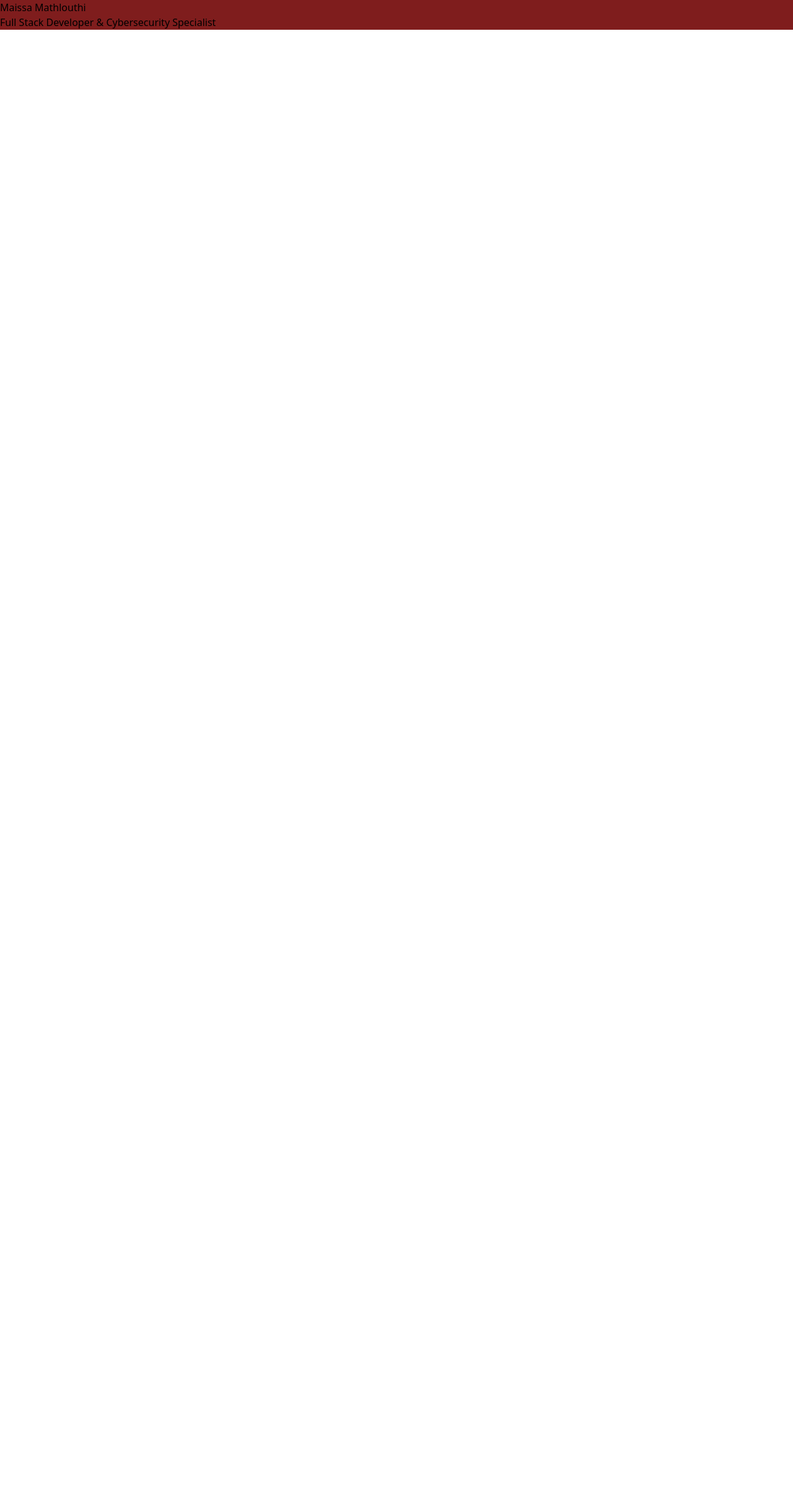
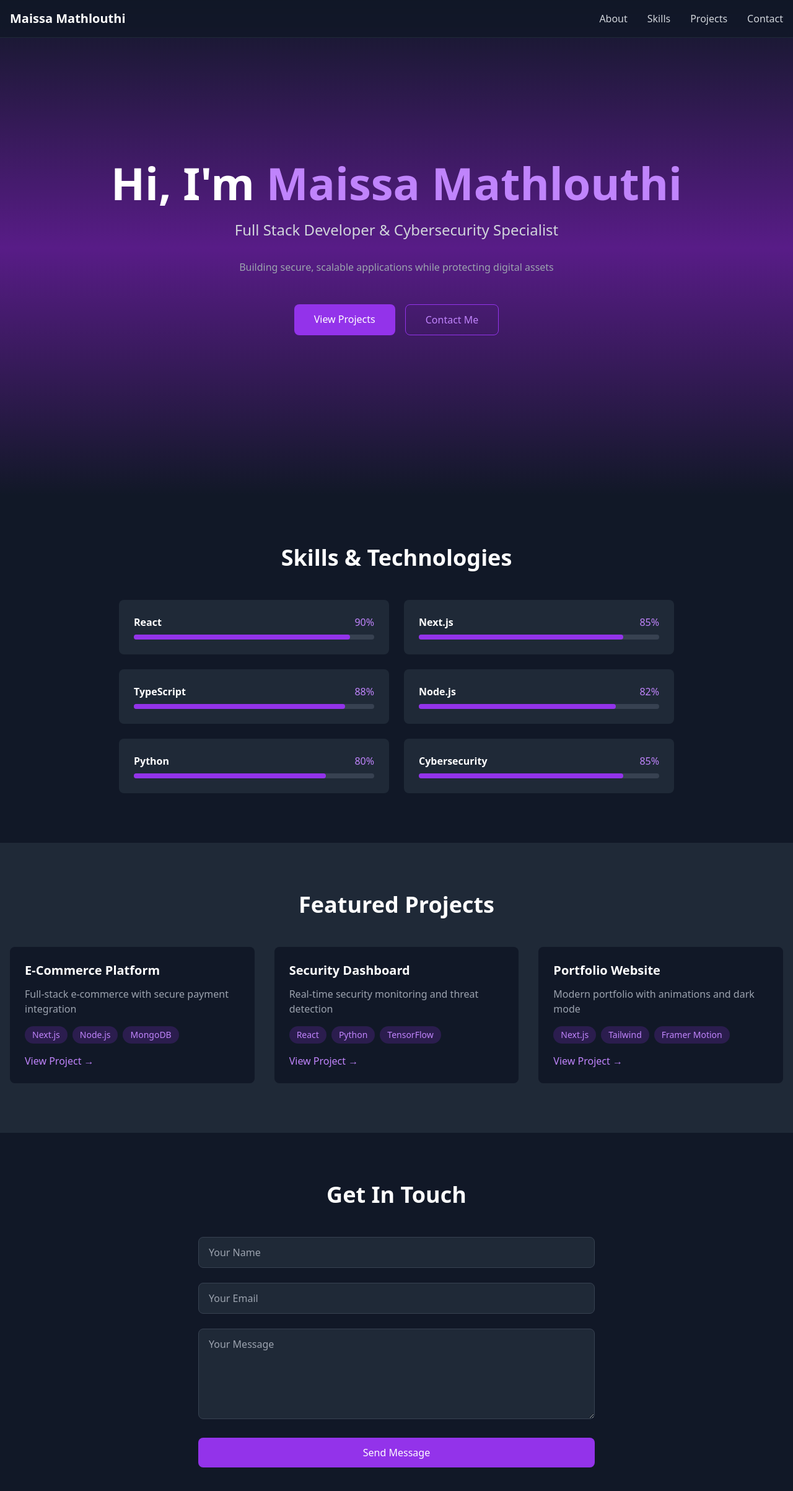
Before and after one commit to someart/portfolio-maissa-mathlouthi, a Next.js app: page / in a window 1280 px wide. Shown: the top 2406 px of the page at 62% size. Before the commit the page ends 800 px from the top, so only its background shows below. Built offline with nearby package versions, Linux system fonts and the light colour scheme.

Commit message:
Add contact form functionality and enhance portfolio sections with new components

```diff
--- a/package.json
+++ b/package.json
@@ -8,7 +8,11 @@
     "lint": "next lint"
   },
   "dependencies": {
+    "emailjs-com": "^3.2.0",
+    "framer-motion": "^12.26.1",
+    "lucide-react": "^0.562.0",
     "next": "^16.1.1",
+    "nodemailer": "^7.0.12",
     "react": "^19.2.3",
     "react-dom": "^19.2.3"
   },
--- /dev/null
+++ b/src/app/api/contact/route.js
@@ -0,0 +1,35 @@
+import nodemailer from "nodemailer";
+
+export async function POST(req) {
+  try {
+    const { name, email, message } = await req.json();
+
+    const transporter = nodemailer.createTransport({
+      service: "gmail",
+      auth: {
+        user: process.env.EMAIL_USER,
+        pass: process.env.EMAIL_PASS,
+      },
+    });
+
+    await transporter.sendMail({
+      from: `"Contact Form" <${process.env.EMAIL_USER}>`,
+      to: "maissamth@gmail.com",
+      subject: "New Contact Message",
+      html: `
+        <h3>New Message</h3>
+        <p><strong>Name:</strong> ${name}</p>
+        <p><strong>Email:</strong> ${email}</p>
+        <p><strong>Message:</strong></p>
+        <p>${message}</p>
+      `,
+    });
+
+    return new Response(JSON.stringify({ success: true }), { status: 200 });
+  } catch (error) {
+    return new Response(
+      JSON.stringify({ success: false, error: error.message }),
+      { status: 500 }
+    );
+  }
+}
--- a/src/app/page.tsx
+++ b/src/app/page.tsx
@@ -1,8 +1,17 @@
+import Header from '@/components/Header'
+import Hero from '@/components/sections/Hero'
+import Skills from '@/components/sections/Skills'
+import Projects from '@/components/sections/Projects'
+import Contact from '@/components/sections/Contact'
+
 export default function Home() {
   return (
-    <div className=" bg-red-900">
-      <h1>Maissa Mathlouthi</h1>
-      <p>Full Stack Developer & Cybersecurity Specialist</p>
-    </div>
-  );
+    <>
+      <Header />
+      <Hero />
+      <Skills />
+      <Projects />
+      <Contact />
+    </>
+  )
 }
--- /dev/null
+++ b/src/components/Header.tsx
@@ -0,0 +1,44 @@
+'use client'
+
+import { useState } from 'react'
+
+export default function Header() {
+  const [isOpen, setIsOpen] = useState(false)
+
+  return (
+    <header className="fixed top-0 z-50 w-full bg-gray-900/80 backdrop-blur-sm border-b border-gray-800">
+      <nav className="container mx-auto px-4 py-4 flex items-center justify-between">
+        <a href="#" className="text-xl font-bold text-white">
+          Maissa Mathlouthi
+        </a>
+
+        <div className="hidden md:flex gap-8">
+          <a href="#about" className="text-gray-300 hover:text-white transition">About</a>
+          <a href="#skills" className="text-gray-300 hover:text-white transition">Skills</a>
+          <a href="#projects" className="text-gray-300 hover:text-white transition">Projects</a>
+          <a href="#contact" className="text-gray-300 hover:text-white transition">Contact</a>
+        </div>
+
+        <button
+          onClick={() => setIsOpen(!isOpen)}
+          className="md:hidden text-white"
+        >
+          <svg className="w-6 h-6" fill="none" stroke="currentColor" viewBox="0 0 24 24">
+            <path strokeLinecap="round" strokeLinejoin="round" strokeWidth={2} d="M4 6h16M4 12h16M4 18h16" />
+          </svg>
+        </button>
+      </nav>
+
+      {isOpen && (
+        <div className="md:hidden bg-gray-900 border-t border-gray-800">
+          <div className="flex flex-col gap-4 p-4">
+            <a href="#about" className="text-gray-300 hover:text-white transition">About</a>
+            <a href="#skills" className="text-gray-300 hover:text-white transition">Skills</a>
+            <a href="#projects" className="text-gray-300 hover:text-white transition">Projects</a>
+            <a href="#contact" className="text-gray-300 hover:text-white transition">Contact</a>
+          </div>
+        </div>
+      )}
+    </header>
+  )
+}
--- /dev/null
+++ b/src/components/sections/Contact.tsx
@@ -0,0 +1,74 @@
+"use client";
+import emailjs from "emailjs-com";
+import React from "react";
+
+export default function Contact() {
+  const sendEmail = (e: React.FormEvent<HTMLFormElement>) => {
+    e.preventDefault();
+
+    emailjs.sendForm(
+      "YOUR_SERVICE_ID",
+      "YOUR_TEMPLATE_ID",
+      e.currentTarget,
+      "YOUR_PUBLIC_KEY"
+    ).then(
+      () => {
+        alert("Message sent successfully!");
+        e.currentTarget.reset();
+      },
+      (error) => {
+        alert("Failed to send message");
+        console.error(error);
+      }
+    );
+  };
+
+  return (
+    <section id="contact" className="py-20 bg-gray-900">
+      <div className="container mx-auto px-4 max-w-2xl">
+        <h2 className="text-4xl font-bold text-white text-center mb-12">
+          Get In Touch
+        </h2>
+
+        <form onSubmit={sendEmail} className="space-y-6">
+          <div>
+            <input
+              type="text"
+              name="name"
+              placeholder="Your Name"
+              required
+              className="w-full px-4 py-3 bg-gray-800 border border-gray-700 rounded-lg text-white focus:outline-none focus:border-purple-600"
+            />
+          </div>
+
+          <div>
+            <input
+              type="email"
+              name="email"
+              placeholder="Your Email"
+              required
+              className="w-full px-4 py-3 bg-gray-800 border border-gray-700 rounded-lg text-white focus:outline-none focus:border-purple-600"
+            />
+          </div>
+
+          <div>
+            <textarea
+              name="message"
+              placeholder="Your Message"
+              rows={5}
+              required
+              className="w-full px-4 py-3 bg-gray-800 border border-gray-700 rounded-lg text-white focus:outline-none focus:border-purple-600"
+            />
+          </div>
+
+          <button
+            type="submit"
+            className="w-full px-8 py-3 bg-purple-600 hover:bg-purple-700 text-white rounded-lg transition"
+          >
+            Send Message
+          </button>
+        </form>
+      </div>
+    </section>
+  );
+}
--- /dev/null
+++ b/src/components/sections/Hero.tsx
@@ -0,0 +1,31 @@
+export default function Hero() {
+  return (
+    <section className="min-h-screen flex items-center justify-center bg-gradient-to-b from-gray-900 via-purple-900 to-gray-900">
+      <div className="container mx-auto px-4 py-20 text-center">
+        <h1 className="text-5xl md:text-7xl font-bold text-white mb-6">
+          Hi, I'm <span className="text-purple-400">Maissa Mathlouthi</span>
+        </h1>
+        <p className="text-xl md:text-2xl text-gray-300 mb-8">
+          Full Stack Developer & Cybersecurity Specialist
+        </p>
+        <p className="text-gray-400 max-w-2xl mx-auto mb-12">
+          Building secure, scalable applications while protecting digital assets
+        </p>
+        <div className="flex gap-4 justify-center">
+          <a
+            href="#projects"
+            className="px-8 py-3 bg-purple-600 hover:bg-purple-700 text-white rounded-lg transition"
+          >
+            View Projects
+          </a>
+          <a
+            href="#contact"
+            className="px-8 py-3 border border-purple-600 text-purple-400 hover:bg-purple-600/10 rounded-lg transition"
+          >
+            Contact Me
+          </a>
+        </div>
+      </div>
+    </section>
+  )
+}
--- /dev/null
+++ b/src/components/sections/Projects.tsx
@@ -0,0 +1,50 @@
+export default function Projects() {
+  const projects = [
+    {
+      title: 'E-Commerce Platform',
+      description: 'Full-stack e-commerce with secure payment integration',
+      tech: ['Next.js', 'Node.js', 'MongoDB'],
+      link: '#'
+    },
+    {
+      title: 'Security Dashboard',
+      description: 'Real-time security monitoring and threat detection',
+      tech: ['React', 'Python', 'TensorFlow'],
+      link: '#'
+    },
+    {
+      title: 'Portfolio Website',
+      description: 'Modern portfolio with animations and dark mode',
+      tech: ['Next.js', 'Tailwind', 'Framer Motion'],
+      link: '#'
+    },
+  ]
+
+  return (
+    <section id="projects" className="py-20 bg-gray-800">
+      <div className="container mx-auto px-4">
+        <h2 className="text-4xl font-bold text-white text-center mb-12">
+          Featured Projects
+        </h2>
+        <div className="grid grid-cols-1 md:grid-cols-2 lg:grid-cols-3 gap-8">
+          {projects.map((project, index) => (
+            <div key={index} className="bg-gray-900 rounded-lg p-6 hover:transform hover:scale-105 transition">
+              <h3 className="text-xl font-bold text-white mb-3">{project.title}</h3>
+              <p className="text-gray-400 mb-4">{project.description}</p>
+              <div className="flex flex-wrap gap-2 mb-4">
+                {project.tech.map((tech) => (
+                  <span key={tech} className="px-3 py-1 bg-purple-600/20 text-purple-400 rounded-full text-sm">
+                    {tech}
+                  </span>
+                ))}
+              </div>
+              <a href={project.link} className="text-purple-400 hover:text-purple-300 transition">
+                View Project →
+              </a>
+            </div>
+          ))}
+        </div>
+      </div>
+    </section>
+  )
+}
--- /dev/null
+++ b/src/components/sections/Skills.tsx
@@ -0,0 +1,36 @@
+export default function Skills() {
+  const skills = [
+    { name: 'React', level: 90 },
+    { name: 'Next.js', level: 85 },
+    { name: 'TypeScript', level: 88 },
+    { name: 'Node.js', level: 82 },
+    { name: 'Python', level: 80 },
+    { name: 'Cybersecurity', level: 85 },
+  ]
+
+  return (
+    <section id="skills" className="py-20 bg-gray-900">
+      <div className="container mx-auto px-4">
+        <h2 className="text-4xl font-bold text-white text-center mb-12">
+          Skills & Technologies
+        </h2>
+        <div className="grid grid-cols-1 md:grid-cols-2 gap-6 max-w-4xl mx-auto">
+          {skills.map((skill) => (
+            <div key={skill.name} className="bg-gray-800 rounded-lg p-6">
+              <div className="flex justify-between mb-2">
+                <span className="text-white font-semibold">{skill.name}</span>
+                <span className="text-purple-400">{skill.level}%</span>
+              </div>
+              <div className="w-full bg-gray-700 rounded-full h-2">
+                <div
+                  className="bg-purple-600 h-2 rounded-full transition-all duration-1000"
+                  style={{ width: `${skill.level}%` }}
+                />
+              </div>
+            </div>
+          ))}
+        </div>
+      </div>
+    </section>
+  )
+}
```
Also changed, not shown: 1 other file (tests, documents, lock files or other folders).
